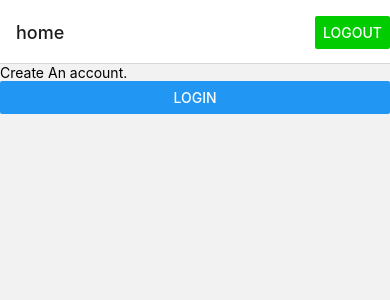
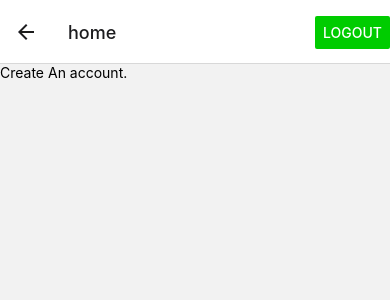
Before and after one commit to ShoyebAkter/firstreactnativeapp, a React Native app: screen /home in a window 390 px wide. Shown: the top 300 px of the page. Built offline with nearby package versions, Linux system fonts and the light colour scheme; no server answers.

Commit message:
functionality done design remaining

```diff
--- a/App.tsx
+++ b/App.tsx
@@ -2,32 +2,37 @@
 import { Button, StyleSheet, Text, View } from 'react-native';
 import GetData from './src/GetData/GetData';
 import Home from './src/Home/Home';
-import { NavigationContainer } from '@react-navigation/native';
+import { NavigationContainer, useNavigation } from '@react-navigation/native';
 import { createNativeStackNavigator } from '@react-navigation/native-stack';
 import SignUp from './src/Login/SignUp';
 import Login from './src/Login/Login';
 import { useAuthState } from 'react-firebase-hooks/auth';
 import { auth } from './firebase';
 import { createBottomTabNavigator } from '@react-navigation/bottom-tabs'
-import Logout from './src/Login/Logout';
 import { signOut } from 'firebase/auth';
 
 export default function App() {
   const Stack = createNativeStackNavigator();
   const [user, loading, error] = useAuthState(auth)
+
   return (
     <NavigationContainer>
-      <Stack.Navigator initialRouteName='home'>
+      <Stack.Navigator initialRouteName='login'>
         <Stack.Screen name="signup" component={SignUp} />
-        <Stack.Screen name="home" component={Home} options={{
+        <Stack.Screen name="home" component={Home}
+         options={({ navigation }) =>({
           headerRight:()=>(
             <Button
-            onPress={()=>signOut(auth)}
+            onPress={()=>{
+              signOut(auth)
+              navigation.replace("login")
+              // console.log(navigation)
+            }}
             title="Logout"
             color="#00cc00"
             />
           )
-        }}/>
+        })}/>
         <Stack.Screen name="login" component={Login} />
       </Stack.Navigator>
 
--- a/firebase.ts
+++ b/firebase.ts
@@ -6,10 +6,10 @@
 const firebaseConfig = {
     apiKey: process.env.API_KEY,
     authDomain:process.env.AUTH_DOMAIN,
-    projectId:process.env.PROJECT_ID,
+    projectId: process.env.PROJECT_ID,
     storageBucket:process.env.STORAGE_BUCKET,
     messagingSenderId:process.env.MESSAGING_SENDER_ID,
-    appId: process.env.APP_ID
+    appId:process.env.APP_ID
   };
 
 export const app = initializeApp(firebaseConfig);
--- a/src/Home/Home.tsx
+++ b/src/Home/Home.tsx
@@ -20,12 +20,6 @@
         :
         <View>
           <Text>Create An account.</Text>
-        <Button
-                onPress={() => {
-                    navigation.replace("login");
-                }}
-                title={"Login"}
-            />
         </View>
         }
     </View>
```
